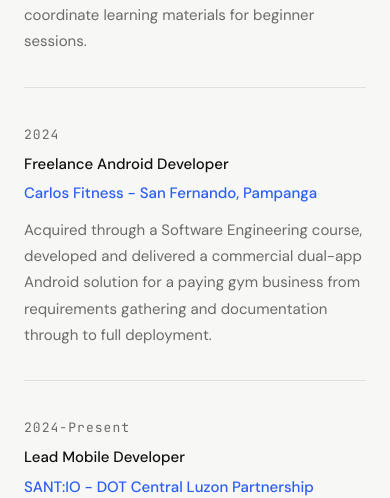
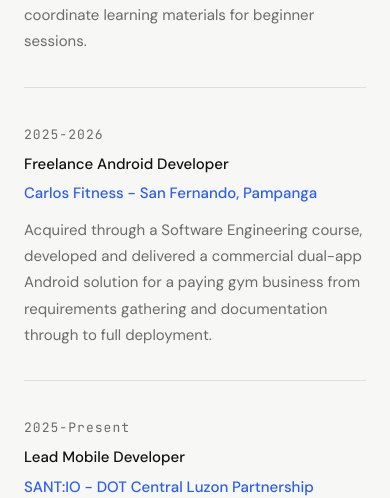
Before and after one commit to mrnp-dev/My-Portfolio, a React (Vite) app: page / in a window 390 px wide. Shown: the part 4707-5205 px from the top of the page. Built offline with nearby package versions, Linux system fonts and the light colour scheme.

Commit message:
chore: update freelance and lead mobile developer tenure dates in portfolio data

```diff
--- a/src/data/portfolio.ts
+++ b/src/data/portfolio.ts
@@ -95,14 +95,14 @@ export const experiences: Experience[] = [
       'Facilitated 2 code camps teaching robotics and programming to young learners using Micro:bit. Attended regional workshops and helped coordinate learning materials for beginner sessions.',
   },
   {
-    date: '2024',
+    date: '2025-2026',
     role: 'Freelance Android Developer',
     organization: 'Carlos Fitness - San Fernando, Pampanga',
     description:
       'Acquired through a Software Engineering course, developed and delivered a commercial dual-app Android solution for a paying gym business from requirements gathering and documentation through to full deployment.',
   },
   {
-    date: '2024-Present',
+    date: '2025-Present',
     role: 'Lead Mobile Developer',
     organization: 'SANT:IO - DOT Central Luzon Partnership',
     description:
```
